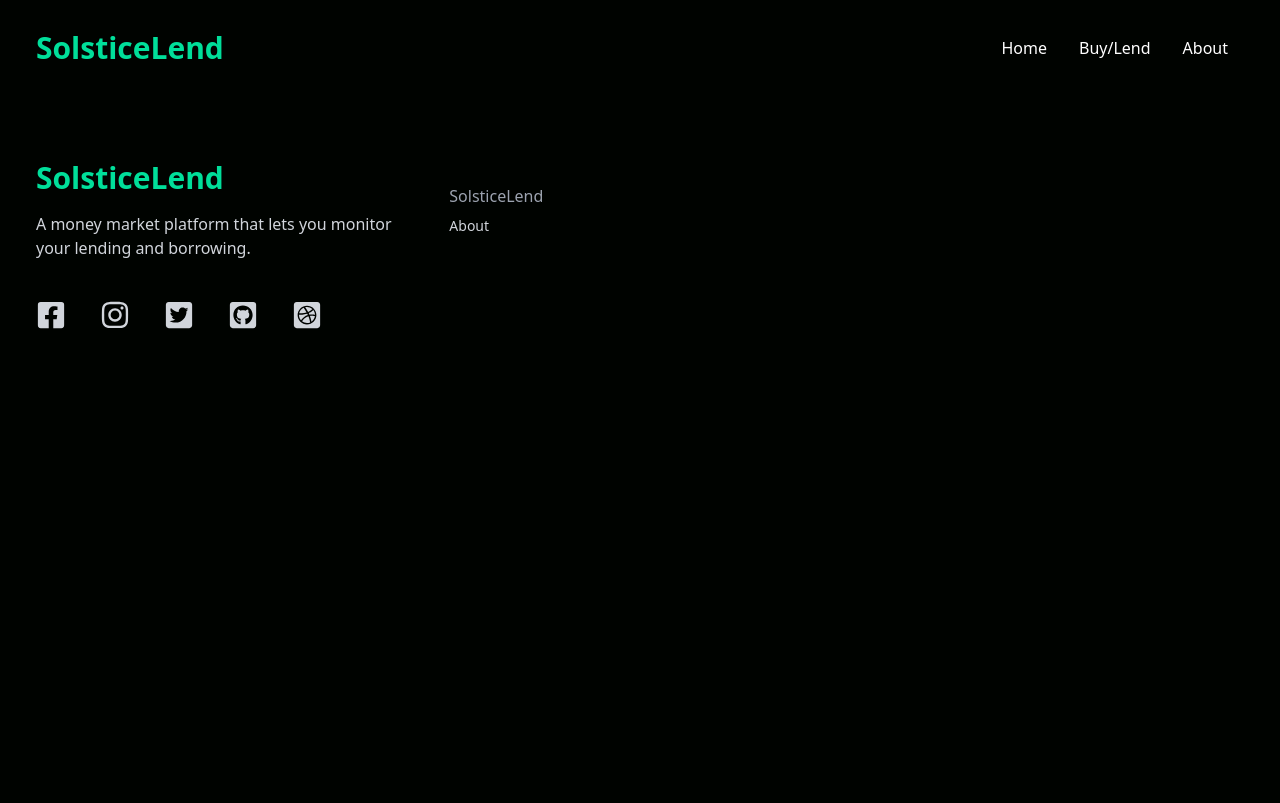
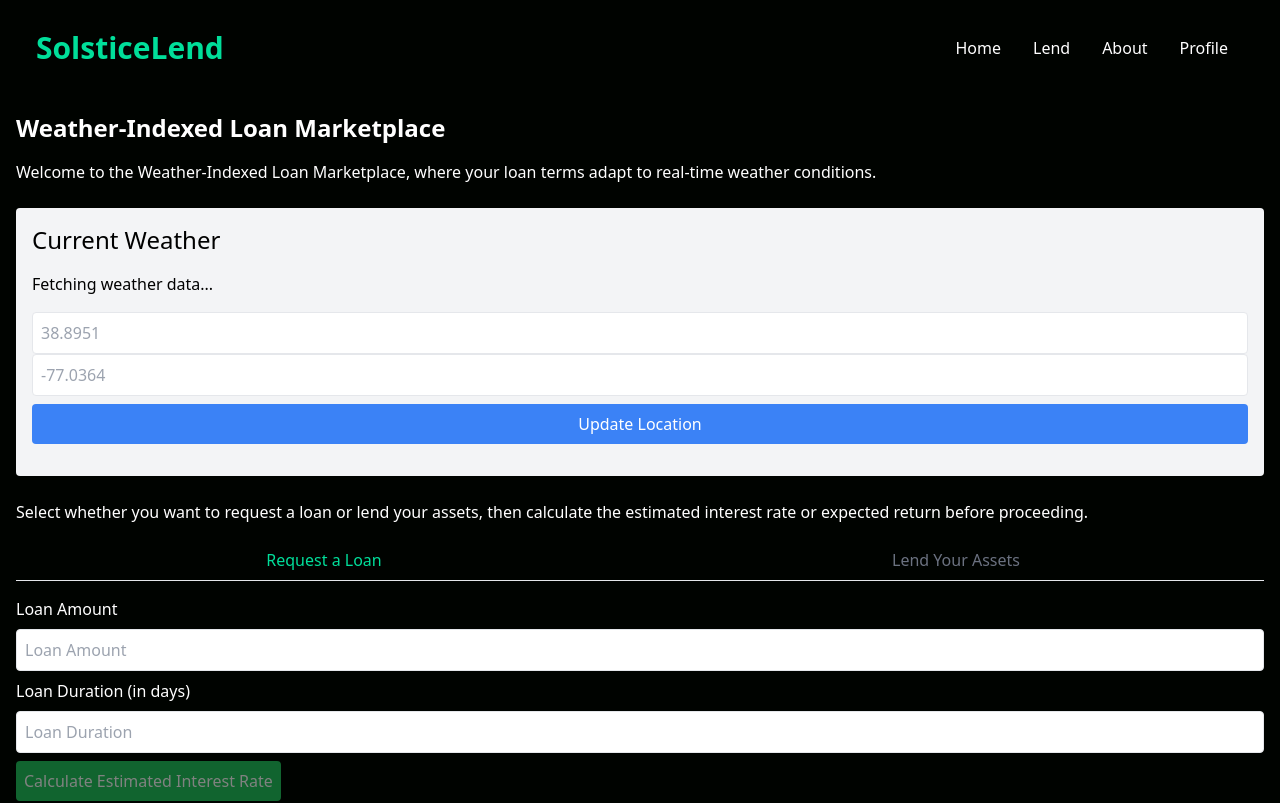
Before and after one commit to Constellation-DEFI-chainlink/defi-frontend, a React (Create React App) app: page /lend in a window 1280 px wide. Shown: the top 803 px of the page. Built offline with nearby package versions, Linux system fonts and the light colour scheme; no server answers.

Commit message:
Profile page - change routing

```diff
--- a/src/App.js
+++ b/src/App.js
@@ -6,8 +6,9 @@ import Analytics from "./components/Analytics";
 import Newsletter from "./components/Newsletter";
 import Cards from "./components/Cards";
 import Footer from "./components/Footer";
-import BuyLendPage from "./components/BuyLendPage";
+import LendPage from "./components/LendPage";
 import About from "./components/About";
+import ProfilePage from "./components/ProfilePage";
 
 function App() {
   return (
@@ -28,9 +29,14 @@ function App() {
                 <About />
               </>
             } />
-            <Route path="/buy-lend" element={
+            <Route path="/lend" element={
               <>
-                <BuyLendPage />
+                <LendPage />
+              </>
+            } />
+            <Route path="/profile" element={
+              <>
+                <ProfilePage />
               </>
             } />
           </Routes>
--- a/src/components/BuyLendPage.jsx
+++ b/src/components/LendPage.jsx
@@ -1,7 +1,7 @@
 import React, {useState} from 'react';
 import DefiService from '../service/DefiService';
 import { useEffect } from 'react';
-const BuyLendPage = () => {
+const LendPage = () => {
   const [activeTab, setActiveTab] = useState('borrow');
   const [loanAmount, setLoanAmount] = useState('');
   const [loanDuration, setLoanDuration] = useState('');
@@ -253,4 +253,4 @@ const BuyLendPage = () => {
   );
 };
 
-export default BuyLendPage;
+export default LendPage;
--- a/src/components/NavBar.jsx
+++ b/src/components/NavBar.jsx
@@ -17,10 +17,13 @@ const NavBar = () => {
           <Link to="/">Home</Link>
         </li>
         <li className="p-4">
-          <Link to="/buy-lend">Buy/Lend</Link>
+          <Link to="/lend">Lend</Link>
         </li>
         <li className="p-4">
           <Link to="/about">About</Link>
+        </li>
+        <li className="p-4">
+          <Link to="/profile">Profile</Link>
         </li>
       </ul>
       <div onClick={handleNav} className="block md:hidden ">
@@ -37,8 +40,9 @@ const NavBar = () => {
 
         <ul className="uppercase p-4">
           <li className="p-4 border-b border-gray-600"><Link to="/">Home</Link></li>
-          <li className="p-4 border-b border-gray-600"><Link to="/buy-lend">Buy/Lend</Link></li>
+          <li className="p-4 border-b border-gray-600"><Link to="/lend">Lend</Link></li>
           <li className="p-4 border-b border-gray-600"><Link to="/about">About</Link></li>
+          <li className="p-4 border-b border-gray-600"><Link to="/profile">Profile</Link></li>
         </ul>
       </div>
     </div>
--- /dev/null
+++ b/src/components/ProfilePage.jsx
@@ -0,0 +1,6 @@
+import React, {useState} from 'react';
+import DefiService from '../service/DefiService';
+import { useEffect } from 'react';
+
+const ProfilePage = () => {};
+export default ProfilePage;
```
